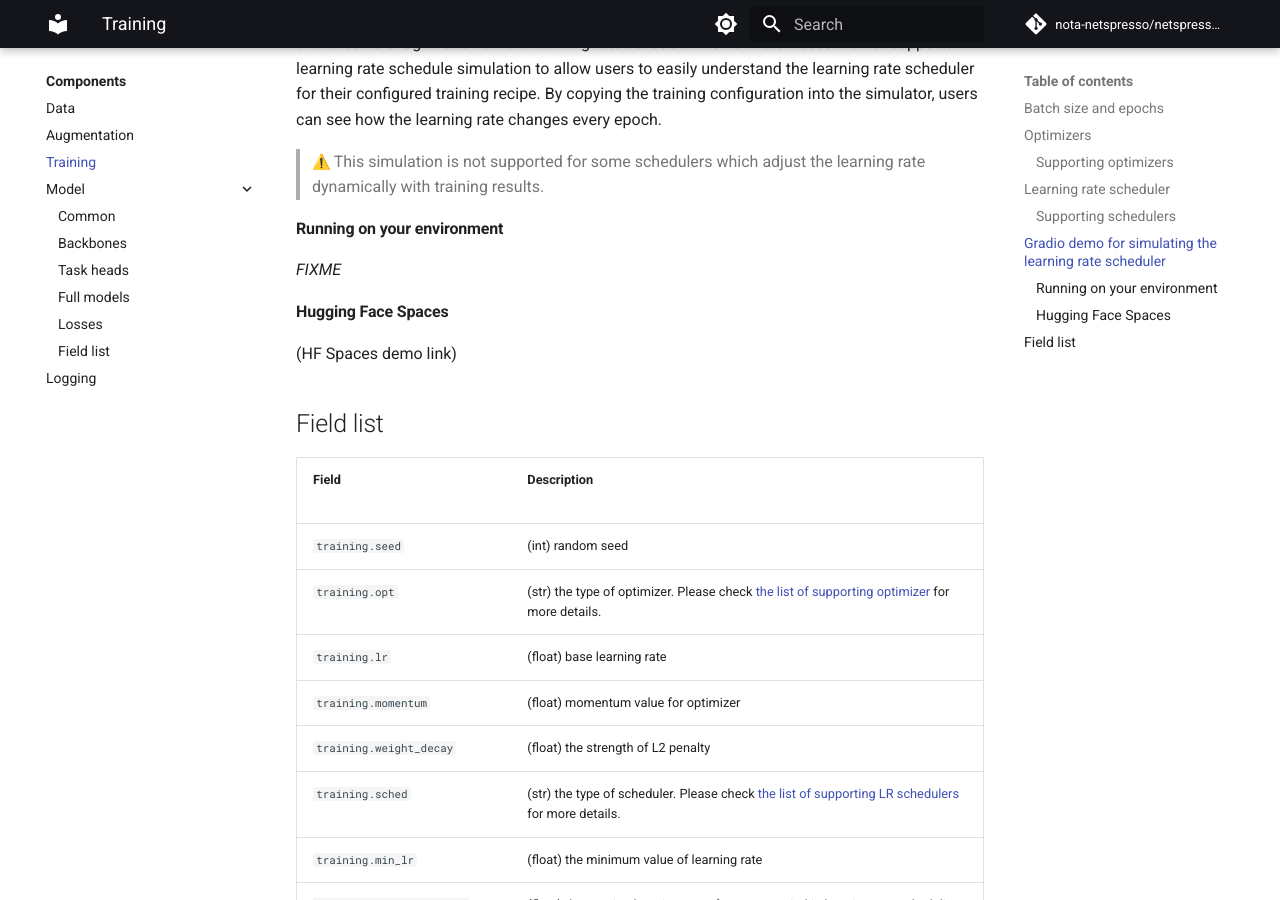
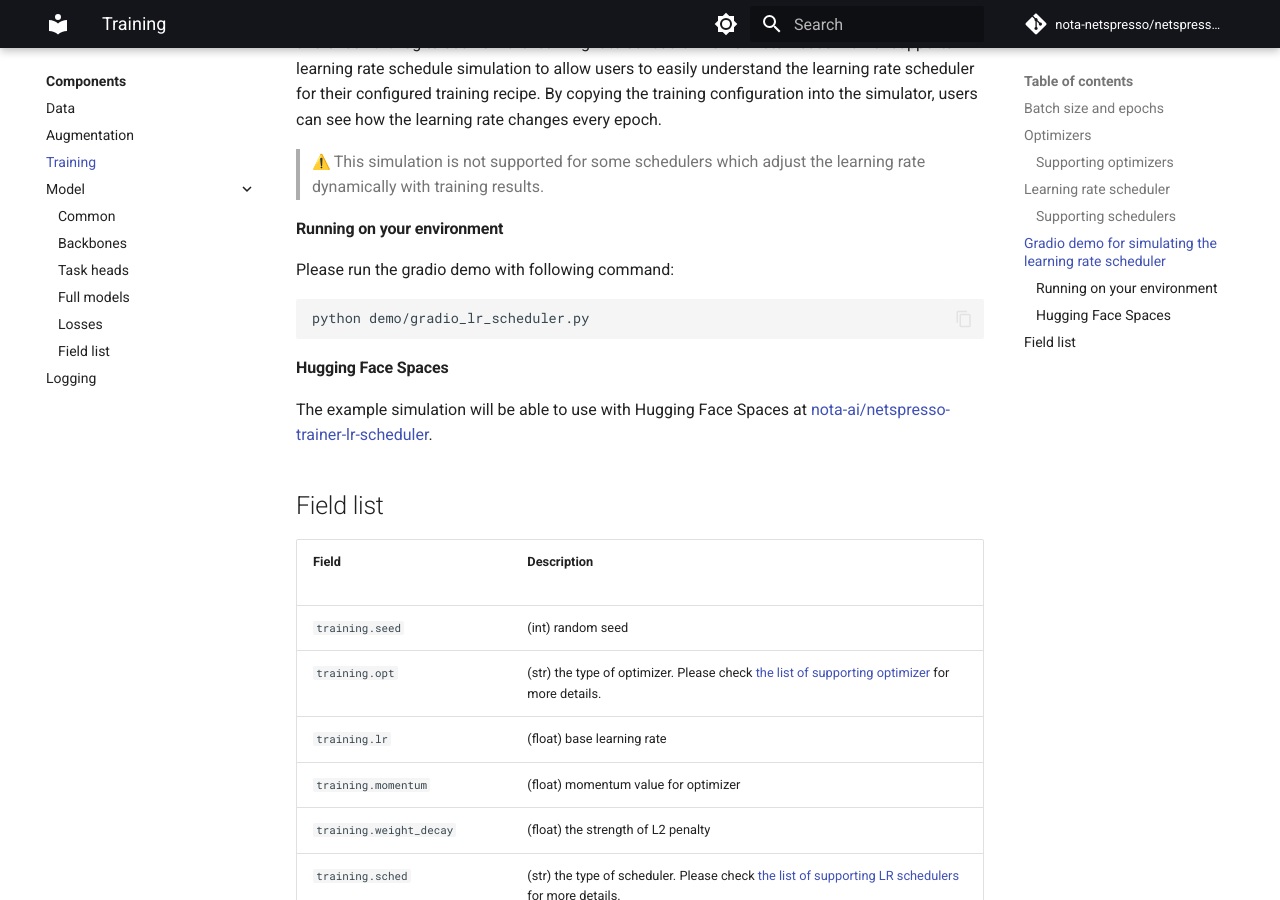
Before and after one commit to Nota-NetsPresso/netspresso-trainer, an MkDocs documentation site: the page built from docs/components/training.md, in a window 1280 px wide and 900 px high, scrolled down 1554 px. Built offline with MkDocs 1.6.1 and Material for MkDocs 9.7.7, drawn with Linux system fonts in a browser that asks for light colours; emoji names are drawn with the system emoji font; comment, search, counter and statistics services are not loaded.

Commit message:
#145 update gradio simulator info

````diff
--- a/docs/components/training.md
+++ b/docs/components/training.md
@@ -42,11 +42,17 @@ By copying the training configuration into the simulator, users can see how the
 > :warning: This simulation is not supported for some schedulers which adjust the learning rate dynamically with training results.
 
 #### Running on your environment
-*FIXME*
+
+Please run the gradio demo with following command:
+
+```
+python demo/gradio_lr_scheduler.py
+```
 
 #### Hugging Face Spaces
 
-(HF Spaces demo link)
+The example simulation will be able to use with Hugging Face Spaces at [nota-ai/netspresso-trainer-lr-scheduler](https://huggingface.co/spaces/nota-ai/netspresso-trainer-lr-scheduler).
+
 
 ## Field list
 
````
